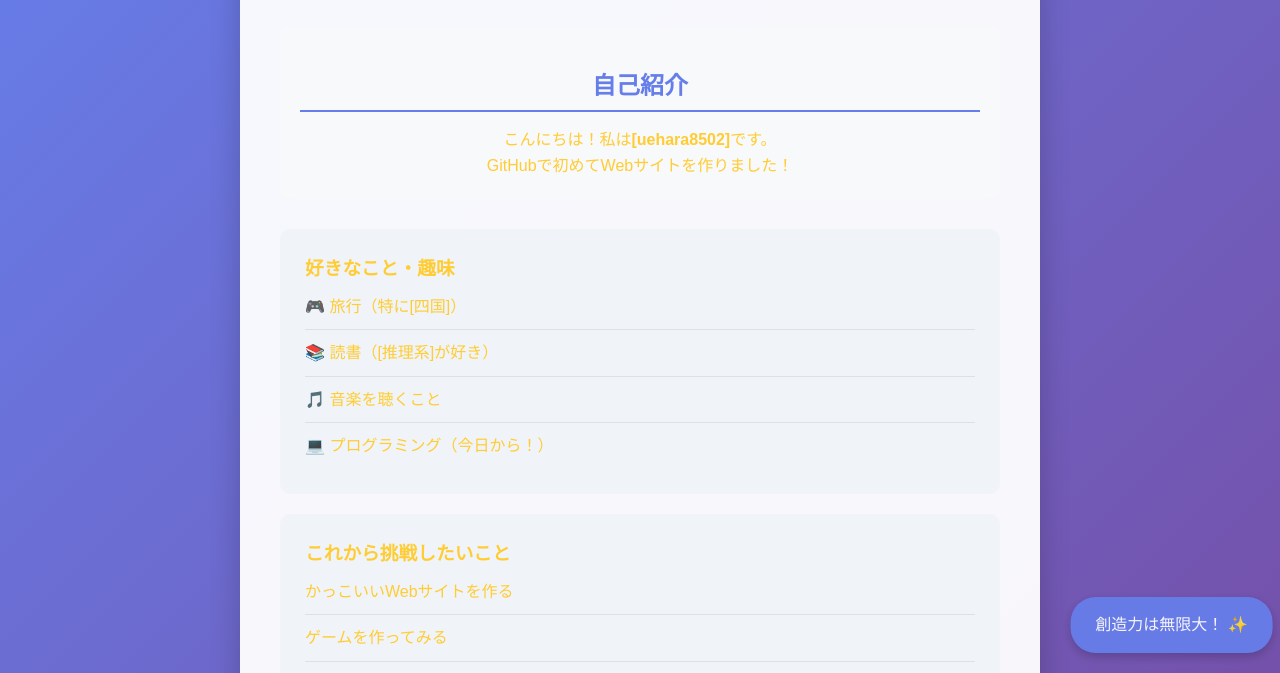
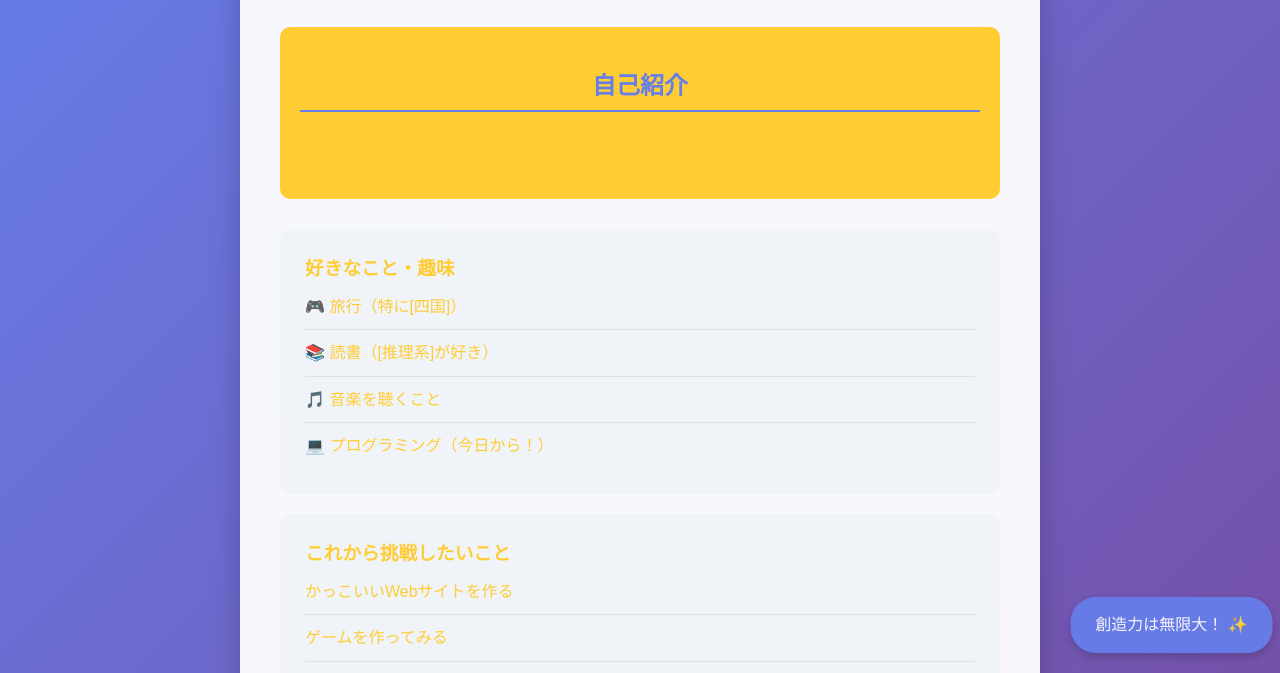
Before and after one commit to uehara8502/my-first-website, a plain HTML site: page index.html in a window 1280 px wide. Shown: the part 127-800 px from the top of the page. Drawn offline with Linux system fonts and the light colour scheme.

Commit message:
Update style.css
色変えた

```diff
--- a/style.css
+++ b/style.css
@@ -59,7 +59,7 @@ h2 {
     text-align: center;
     margin: 30px 0;
     padding: 20px;
-    background-color: #f8f9fa;
+    background-color:#FFCC33;
     border-radius: 10px;
 }
 
```
